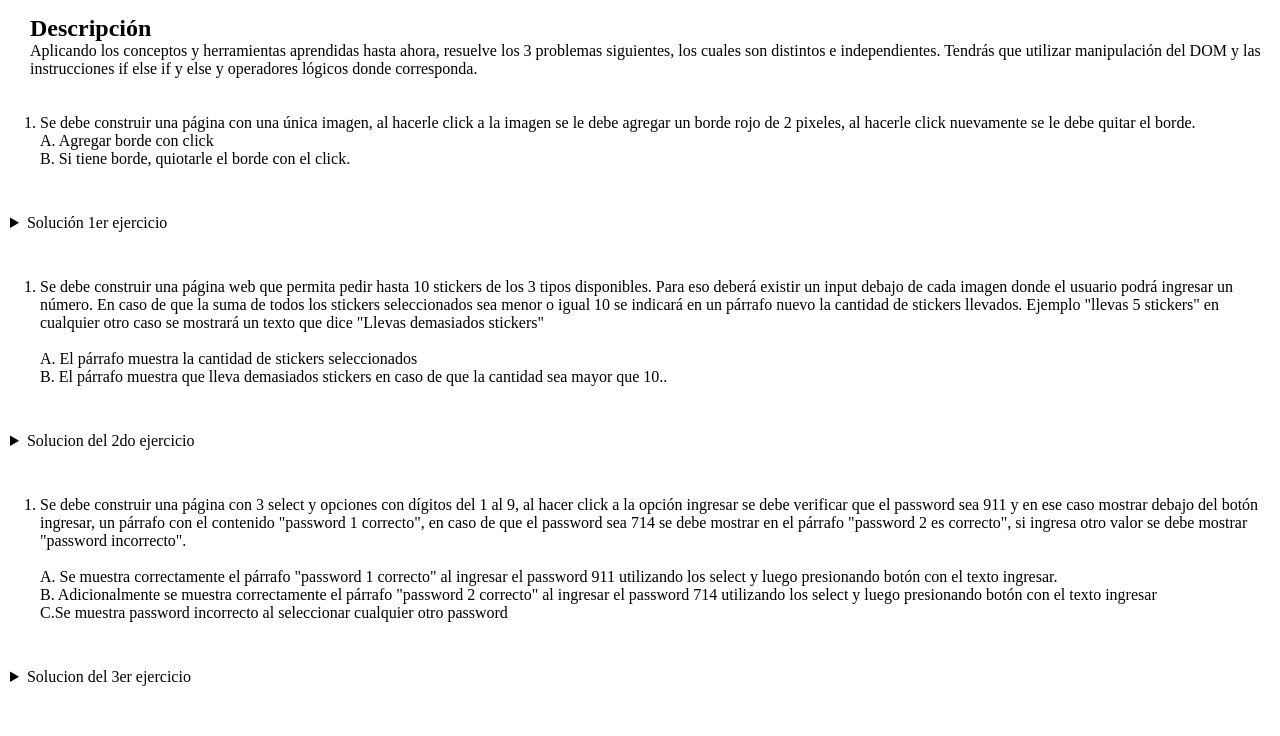
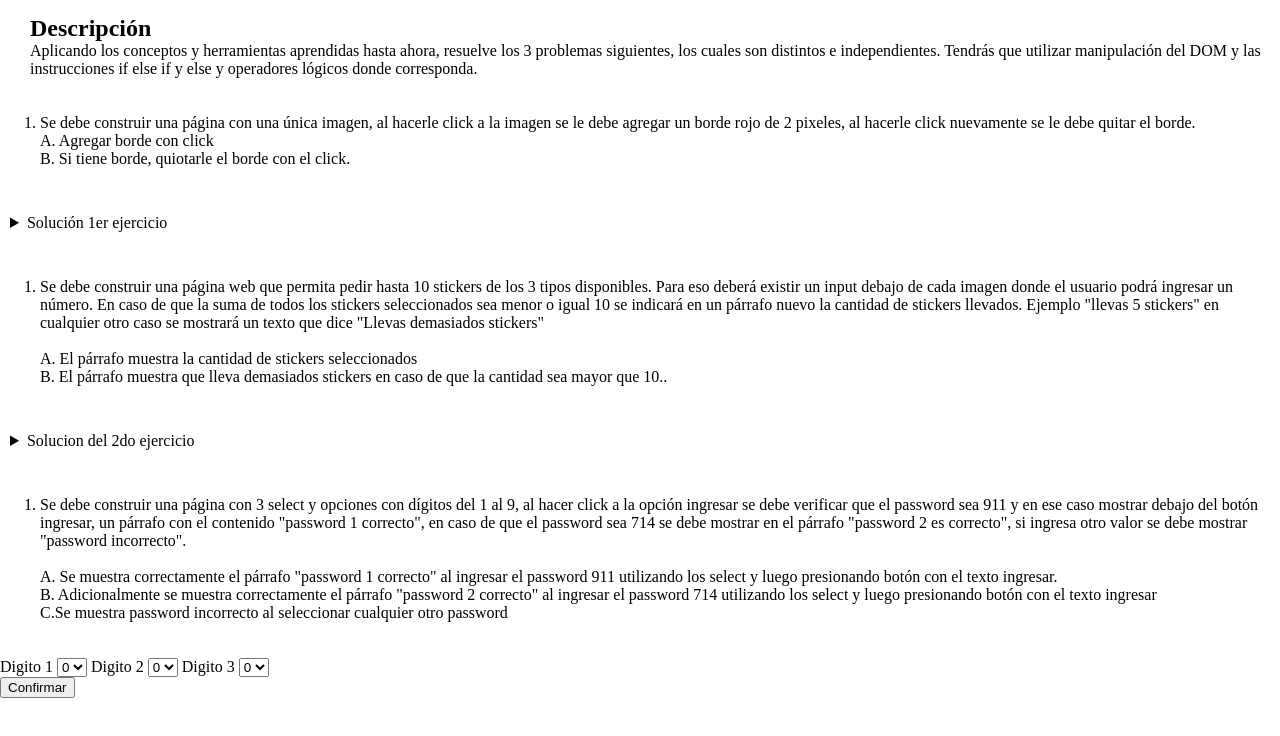
Before and after one commit to Row-Diaz/Condiciones, a plain HTML site: page index.html in a window 1280 px wide. Shown: the part 58-794 px from the top of the page. Drawn offline with Linux system fonts and the light colour scheme.

Commit message:
realizacion del 3er ejercicio

```diff
--- a/assets/css/style.css
+++ b/assets/css/style.css
@@ -45,3 +45,5 @@ details {
   display: flex;
   justify-content: center;
 }
+
+/* EJERCICIO Nº 3 */
--- a/assets/js/index.js
+++ b/assets/js/index.js
@@ -28,3 +28,22 @@ function calculo() {
     usuarioMensaje.innerText = "Llevas demasiados cascos";
   }
 }
+
+// EJERCICIO Nº 3
+
+function check() {
+  let digit1 = document.getElementById("digit1").value;
+  let digit2 = document.getElementById("digit2").value;
+  let digit3 = document.getElementById("digit3").value;
+
+  let password = digit1 + digit2 + digit3;
+  let aprobacion1 = document.querySelector(".aprobacion");
+
+  if (password === "911") {
+    aprobacion1.innerText = "Password 1 correcto";
+  } else if (password === "714") {
+    aprobacion1.innerText = "Password 2 correcto";
+  } else {
+    aprobacion1.innerText = "Password incorrecto";
+  }
+}
--- a/index.html
+++ b/index.html
@@ -135,8 +135,62 @@
         <br />
         <br />
 
-        <details>
-          <summary>Solucion del 3er ejercicio</summary>
+
+        <!-- <details>
+          <summary>Solucion del 3er ejercicio</summary> -->
+
+          <div>
+            <label for="digit1">Digito 1</label>
+            <select  id="digit1">
+                <option value="0">0</option>
+                <option value="1">1</option>
+                <option value="2">2</option>
+                <option value="3">3</option>
+                <option value="4">4</option>
+                <option value="5">5</option>
+                <option value="6">6</option>
+                <option value="7">7</option>
+                <option value="8">8</option>
+                <option value="9">9</option>
+
+            </select>
+
+
+            <label for="digit2">Digito 2</label>
+            <select  id="digit2">
+                <option value="0">0</option>
+                <option value="1">1</option>
+                <option value="2">2</option>
+                <option value="3">3</option>
+                <option value="4">4</option>
+                <option value="5">5</option>
+                <option value="6">6</option>
+                <option value="7">7</option>
+                <option value="8">8</option>
+                <option value="9">9</option>
+
+            </select>
+
+
+            <label for="digit3">Digito 3</label>
+            <select  id="digit3">
+                <option value="0">0</option>
+                <option value="1">1</option>
+                <option value="2">2</option>
+                <option value="3">3</option>
+                <option value="4">4</option>
+                <option value="5">5</option>
+                <option value="6">6</option>
+                <option value="7">7</option>
+                <option value="8">8</option>
+                <option value="9">9</option>
+
+            </select>
+          </div>
+
+          <button class="confirmar" onclick="check()">Confirmar</button>
+
+          <p class="aprobacion"></p>
 
 
 
```
